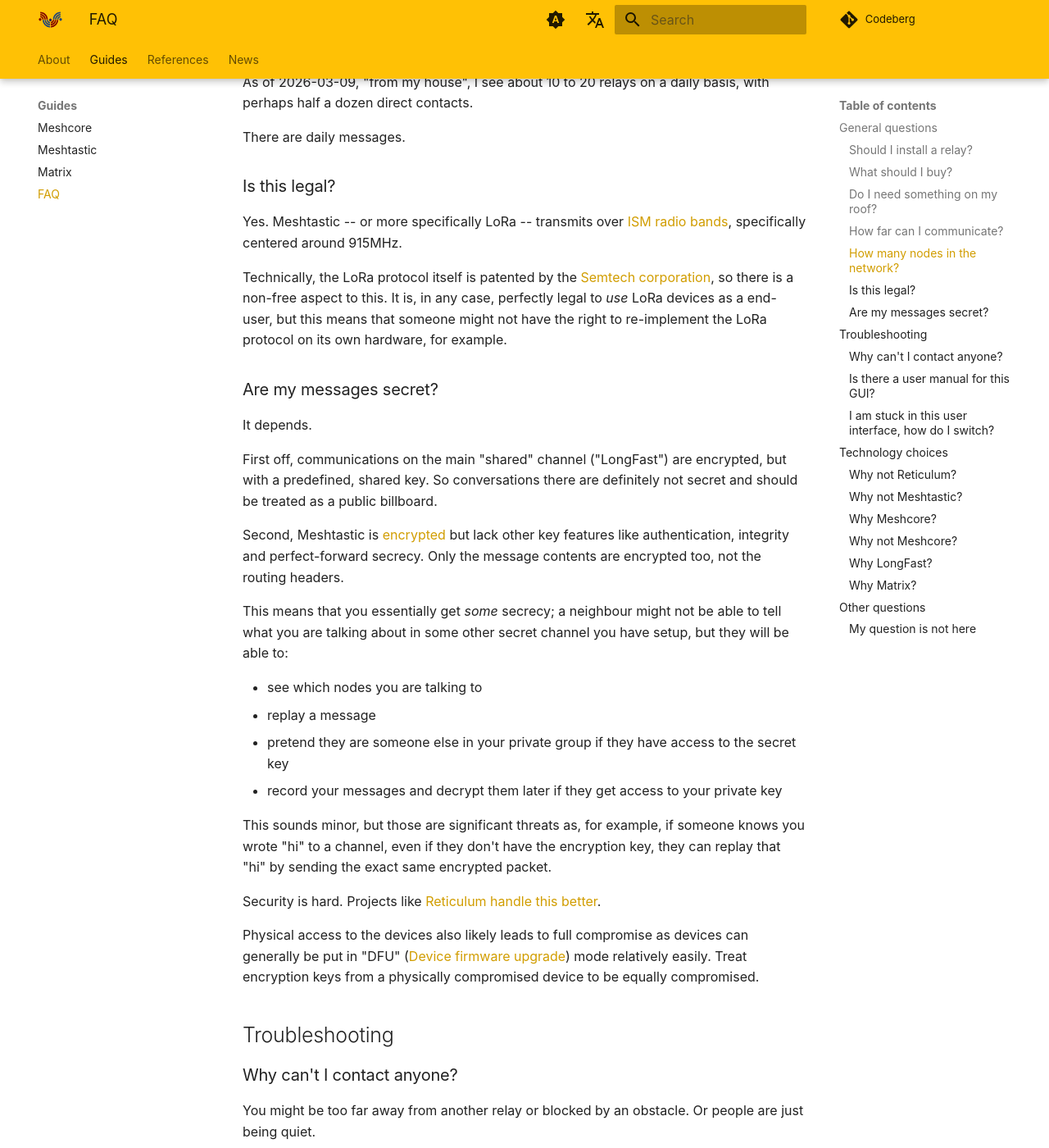
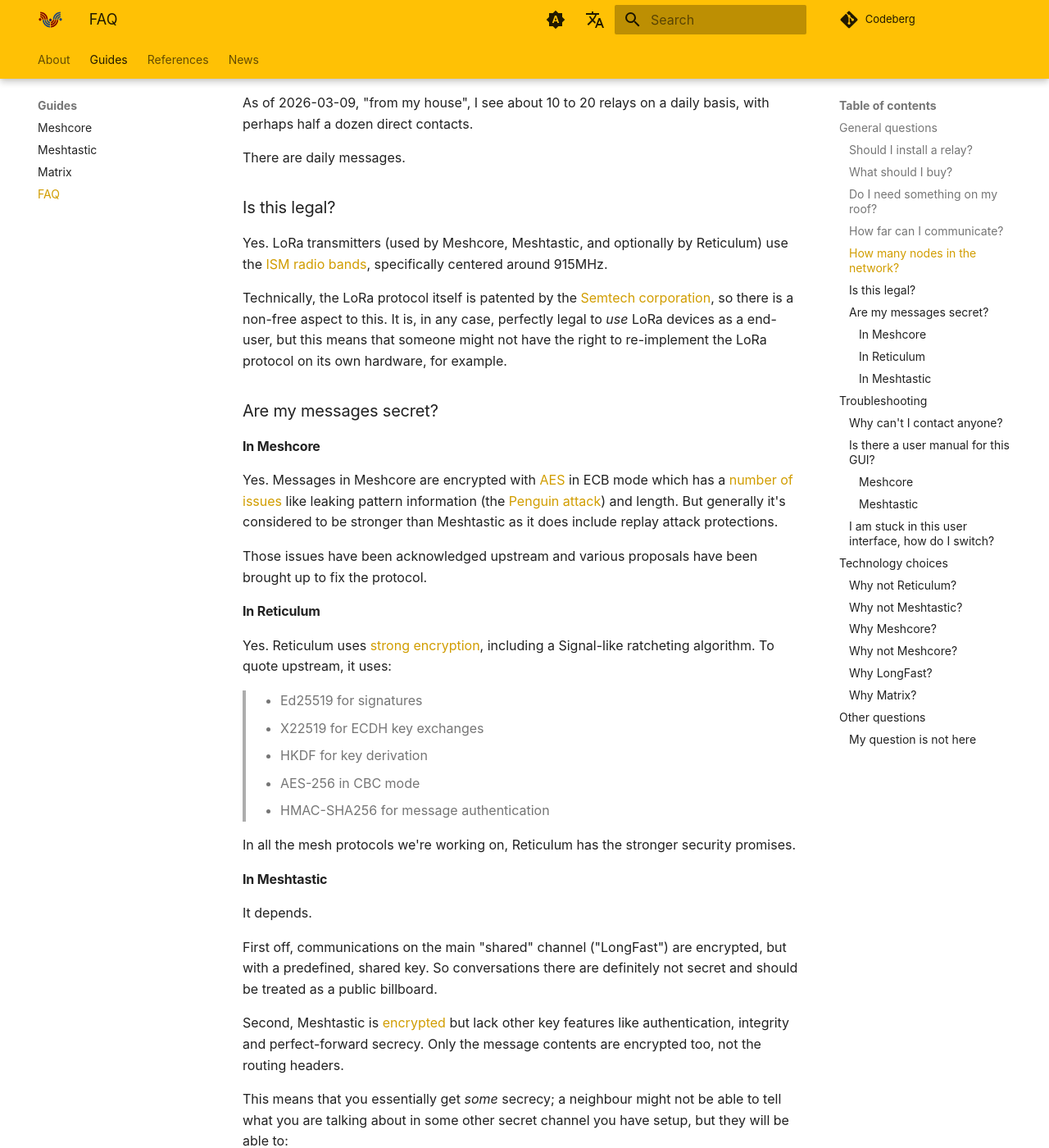
Before and after one commit to ReseauLibre/lora.reseaulibre.ca, an MkDocs documentation site: the page built from docs/guides/faq.md, in a window 1280 px wide and 1400 px high, scrolled down 1280 px. Shown: the whole window at 82% size. Built offline with MkDocs 1.6.1 and Material for MkDocs 9.7.7, drawn with Linux system fonts in a browser that asks for light colours; plug-ins that fetch from the network failed and are left out; comment, search, counter and statistics services are not loaded; some of the changed text lies outside the part shown.

Commit message:
promote meshcore a little more, move it up in lists, rephrase things more neutrally

```diff
--- a/docs/guides/faq.md
+++ b/docs/guides/faq.md
@@ -65,8 +65,9 @@
 
 ### Is this legal?
 
-Yes. Meshtastic -- or more specifically LoRa -- transmits over [ISM
-radio bands](https://en.wikipedia.org/wiki/ISM_radio_band), specifically centered around 915MHz.
+Yes. LoRa transmitters (used by Meshcore, Meshtastic, and optionally
+by Reticulum) use the [ISM radio bands](https://en.wikipedia.org/wiki/ISM_radio_band), specifically centered
+around 915MHz.
 
 Technically, the LoRa protocol itself is patented by the [Semtech
 corporation](https://en.wikipedia.org/wiki/Semtech), so there is a non-free aspect to this. It is, in any
@@ -75,6 +76,33 @@
 protocol on its own hardware, for example.
 
 ### Are my messages secret?
+
+#### In Meshcore
+
+Yes. Messages in Meshcore are encrypted with [AES](https://en.wikipedia.org/wiki/Advanced_Encryption_Standard) in ECB mode
+which has a [number of issues](https://github.com/meshcore-dev/MeshCore/issues/259) like leaking pattern information
+(the [Penguin attack](https://github.com/robertdavidgraham/ecb-penguin)) and length. But generally it's considered to
+be stronger than Meshtastic as it does include replay attack
+protections.
+
+Those issues have been acknowledged upstream and various proposals
+have been brought up to fix the protocol.
+
+#### In Reticulum
+
+Yes. Reticulum uses [strong encryption](https://reticulum.network/crypto.html), including a Signal-like
+ratcheting algorithm. To quote upstream, it uses:
+
+> - Ed25519 for signatures
+> - X22519 for ECDH key exchanges
+> - HKDF for key derivation
+> - AES-256 in CBC mode
+> - HMAC-SHA256 for message authentication
+
+In all the mesh protocols we're working on, Reticulum has the stronger
+security promises.
+
+#### In Meshtastic
 
 It depends.
 
@@ -111,8 +139,6 @@
 mode relatively easily. Treat encryption keys from a physically
 compromised device to be equally compromised.
 
-
-
 ## Troubleshooting
 
 ### Why can't I contact anyone?
@@ -123,7 +149,8 @@
 Wait a little while; relays periodically announce themselves and you
 should eventually see some relays.
 
-[Make sure you have the right settings](meshtastic.md#settings).
+Make sure you configured your device with the right settings, see our
+[Meshcore](meshcore.md#configuration) and [Meshtastic](meshtastic.md#settings) settings.
 
 Try to say hi and ask if anyone can read you. People might pick up the
 message only much later and respond. Keep your device open.
@@ -133,12 +160,22 @@
 Look at the [maps](../references/maps.md) to see if there are relays in your
 neighbourhood.
 
-Try to [ask for help](../contact.md) or send the command `!ping` in the [Matrix
-bridge](https://matrix.to/#/#reseaulibre-meshtastic-bridge:matrix.org) to see if you can hear that bot on the Meshtastic
-network. See also the [Matrix bridge usage](matrix.md#usage) for how
-to use the bridge.
+If you're using Meshtastic, consider switching to Meshcore. We've
+found Meshtastic reliability to be extremely poor; while it eventually
+manages to transmit relay telemetry across the mesh, we are not able
+to communicate reliably, while so far the Meshcore mesh has been much
+more reliable.
+
+Try to [ask for help](../contact.md)!
 
 ### Is there a user manual for this GUI?
+
+#### Meshcore
+
+Liam Cottle wrote a [Meshcore quick start guide](https://files.liamcottle.net/MeshCore/Documentation/MeshCore_Quick_Start_Guide.pdf) for the
+proprietary app.
+
+#### Meshtastic
 
 "This GUI" generally means the [Meshtastic UI](https://meshtastic.org/docs/configuration/device-uis/meshtasticui/) which ships with
 device like the Lilygo T-Deck or the Heltec Kit. It's a color
@@ -210,8 +247,8 @@
 gateway to the Internet), Reticulum-over-Meshtastic, and more!
 
 But Reticulum, while being more advanced in terms of routing and
-cryptography, lacks the "ready-made" aspect of Meshtastic. You can,
-today, buy a [hardware preinstalled with Meshtastic](../references/hardware/index.md) and it just
+cryptography, lacks the "ready-made" aspect of the other protocols. You can,
+today, buy a [hardware preinstalled with Meshtastic or Meshcore](../references/hardware/index.md) and it just
 works, without anything else. Reticulum is just not there
 yet, although projects like [Ratdeck](https://github.com/ratspeak/ratdeck) are approaching the
 capabilities of Meshtastic and Meshcore in terms of running standalone
@@ -223,7 +260,7 @@
 elsewhere".
 
 Right now the focus is on organizing the mesh that already exists on
-the island, and that is mostly made up of Meshtastic nodes. Reticulum
+the island, and that is mostly made up of Meshtastic and Meshcore nodes. Reticulum
 could be a backhaul for the network or the future of the network,
 we'll see!
 
```
Also changed, not shown: other parts of docs/guides/faq.md (+1 -1 lines), docs/references/maps.md (+14 -14 lines).
